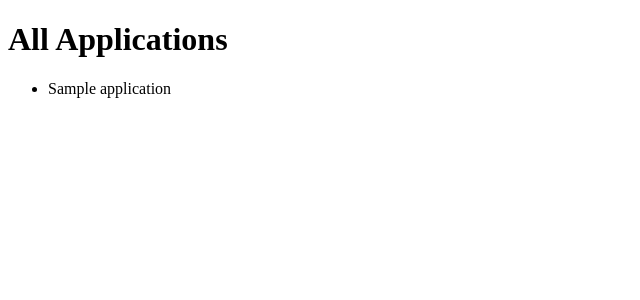
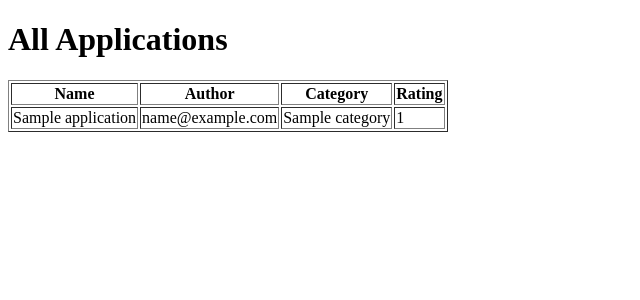
Before and after one commit to alcides/wallmanager, a Django app: template webmanager/appman/templates/appman/application_list.html in a window 1280 px wide. Shown: the top 300 px of the page, without its empty margins (0-640 px from the left). Run offline with Django 3.2, Linux system fonts and the light colour scheme; the template is opened without the code that fills it: values that come from a table or form of the project are taken from there, others are empty; tables that the repository leaves empty hold one stand-in row (values such as "Sample post"); parts of the project's set-up code (start-up, migrations or seed data) failed here and were passed over.

Commit message:
Applications are now shown in a table

```diff
--- a/webmanager/appman/templates/appman/application_list.html
+++ b/webmanager/appman/templates/appman/application_list.html
@@ -2,10 +2,23 @@
 
 {% block title %} All Applications {% endblock %}
 
-{% block content%}
-<ul>
-{% for app in queryset %}
-	<li>{{ app.name }}</li>
+{% block content %}
+<table border="1">
+<tr>
+	<th>Name</th>
+	<th>Author</th>
+	<th>Category</th>
+	<th>Rating</th>
+</tr>
+
+{% for app in application_list %}
+<tr>
+	<td>{{ app.name }}</td>
+	<td>{{ app.owner }}</td>
+	<td>{{ app.category }}</td>
+	<td>{{ app.likes }}</td>
+</tr>
 {% endfor %}
-</ul>
+
+</table>
 {% endblock %}
--- a/webmanager/appman/views.py
+++ b/webmanager/appman/views.py
@@ -5,4 +5,4 @@ from appman.models import *
 def application_list(request):
 	cs = Application.objects.all()
 
-	return object_list(request, **{ "queryset": cs, "template_object_name": "application" })
+	return object_list(request, queryset=cs, template_object_name="application")
```
